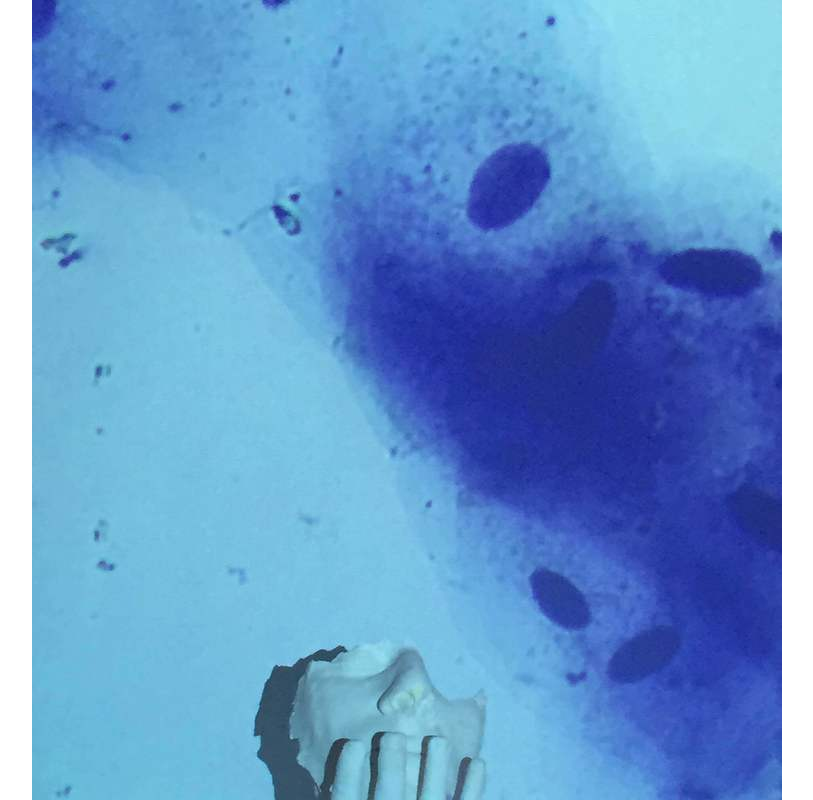
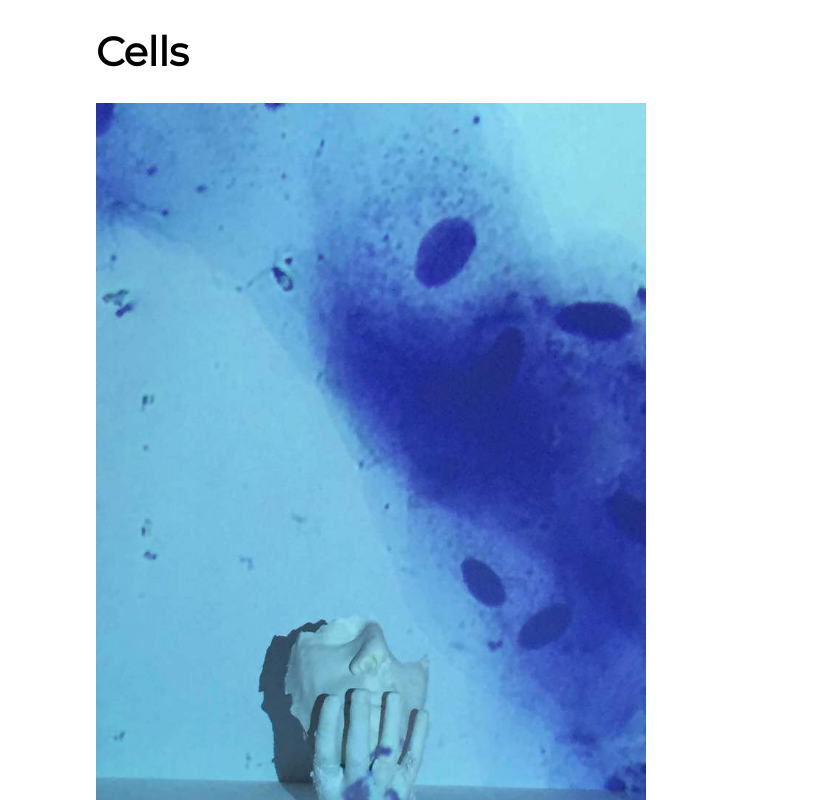
Before and after one commit to mrabineau/josh-rabineau, a React (Create React App) app: page /projects in a window 1280 px wide. Shown: the top 800 px of the page, without its empty margins (288-1101 px from the left). Built offline with nearby package versions, Linux system fonts and the light colour scheme; a web font is replaced by a local one.

Commit message:
phots getting set up

```diff
--- /dev/null
+++ b/src/components/House.js
@@ -0,0 +1,18 @@
+import React, { Component } from 'react';
+
+
+class House extends Component {
+  render () {
+    const housepix = this.state.house.map((photo) => {
+      const root = `/images/josh-portfolio/${photo} `
+      return <img className="pix" src={root} alt="p" key={photo} />
+    })
+    return (
+      <div>
+        {housepix}
+      </div>
+      )
+  }
+}
+
+export default House;
--- a/src/components/Projects.css
+++ b/src/components/Projects.css
@@ -1,11 +1,23 @@
 #projects {
   display: flex;
-  align-content: center;
+/*  align-content: center;*/
+  flex-direction: column-reverse;
+  flex-wrap: wrap-reverse;
+  justify-content: center;
+  align-content: space-between;
+   margin-left: 30%;
 }
 
 
-.allImages {
-  height: 40px;
-  width: 35px;
-  margin-left: 25%;
+
+.pix {
+  height: 800px;
+  width: 550px;
+
 }
+
+.heading {
+  font-family: 'Montserrat', sans-serif;
+  font-size: 40px;
+
+}
--- a/src/components/Projects.js
+++ b/src/components/Projects.js
@@ -1,5 +1,7 @@
 import React, { Component } from 'react';
 import './Projects.css'
+import House from './House.js'
+
 
 class Projects extends Component {
  constructor(props){
@@ -32,7 +34,18 @@ class Projects extends Component {
         "HANDS5.jpg"
         ],
       house: [
-        "HOUSE1.jpg"
+        "HOUSE1.jpg",
+        "HOUSE10.jpg",
+        "HOUSE11.jpg",
+        "HOUSE12.jpg",
+        "HOUSE13.jpg",
+        "HOUSE14.jpg",
+        "HOUSE3.jpg",
+        "HOUSE4.jpg",
+        "HOUSE5.jpg",
+        "HOUSE6.jpg",
+        "HOUSE7.jpg",
+        "HOUSE9.jpg"
         ]
     }
  }
@@ -40,13 +53,22 @@ class Projects extends Component {
 
   render () {
       const cellpix = this.state.cells.map((photo) => {
-        const root = `/images/josh-portfolio/${photo} `
-        return <img className="pix" src={root} alt="p" key={photo} />
+        const root = `/images/josh-portfolio/${photo}`
+        return <img  className="pix" src={root} alt="p" key={photo} />
       })
+      const housepix = this.state.house.map((photo) => {
+      const root = `/images/josh-portfolio/${photo}`
+      return <img className="pix" src={root} alt="p" key={photo} />
+    })
     return (
       <div id="projects">
         <div id="cellpix" className="allImages">
+          <h1 className="heading" id="c"> Cells </h1>
           {cellpix}
+            <div id="housepix" className="allImages">
+              <h1 className="heading"> House </h1>
+                {housepix}
+            </div>
         </div>
       </div>
       )
```
